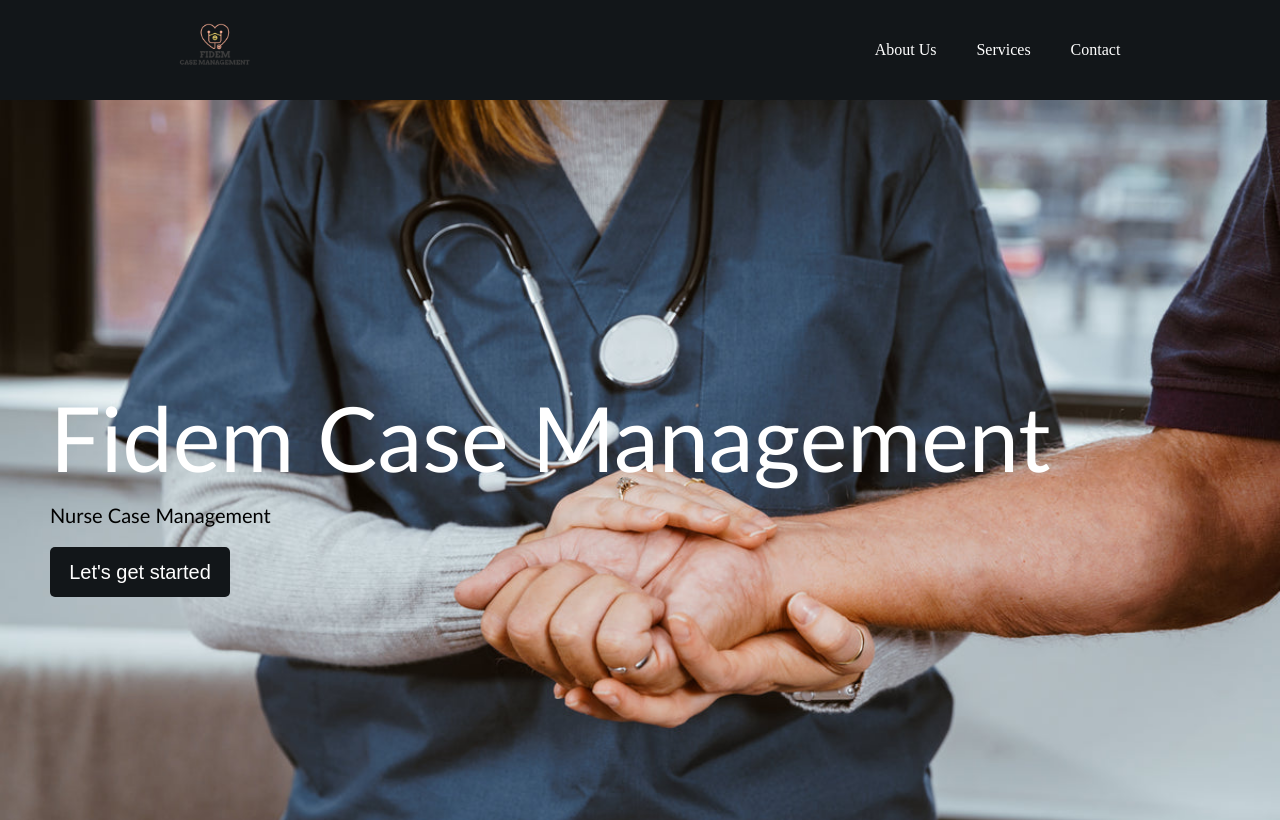
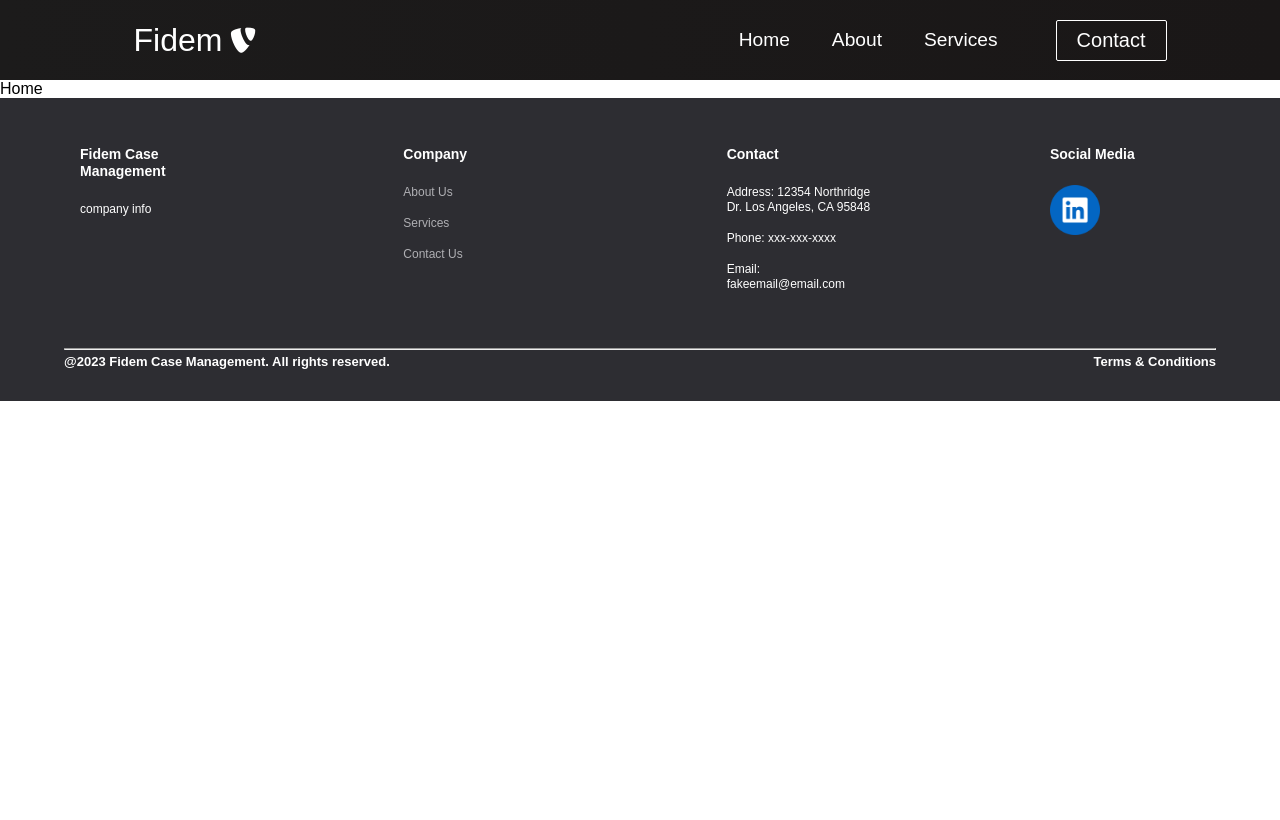
Before and after one commit to aldoibuado/Case-Management, a React (Create React App) app in the folder client/: page / in a window 1280 px wide. Shown: the top 820 px of the page. Built offline with nearby package versions, Linux system fonts and the light colour scheme.

Commit message:
working on making the navbar responsive

```diff
--- a/client/src/App.css
+++ b/client/src/App.css
@@ -1,12 +1,44 @@
-.App {
-  width: 100%;
-  height: auto;
-  display: flex;
-  flex-direction: column;
-  font-family: Arial, Helvetica, sans-serif;
+* {
+  box-sizing: border-box;
+  margin: 0;
+  padding: 0;
+  font-family: 'PT Sans', sans-serif;
 }
 
-body {
-  padding: 0;
-  margin: 0;
+.home,
+.services,
+.products,
+.sign-up {
+  display: flex;
+  height: 90vh;
+  align-items: center;
+  justify-content: center;
+  font-size: 3rem;
 }
+
+.services {
+  background-image: url('./assets//images/nurse.jpg');
+  background-position: center;
+  background-size: cover;
+  background-repeat: no-repeat;
+  color: #fff;
+  font-size: 100px;
+}
+
+.products {
+  background-image: url('./assets//images//nurses.jpg');
+  background-position: center;
+  background-size: fill;
+  background-repeat: no-repeat;
+  color: #fff;
+  font-size: 100px;
+}
+
+.sign-up {
+  background-image: url('./assets/images/nurse-helping-patient.jpg');
+  background-position: center;
+  background-size: cover;
+  background-repeat: no-repeat;
+  color: #fff;
+  font-size: 100px;
+}
--- /dev/null
+++ b/client/src/components/Button.js
@@ -0,0 +1,33 @@
+import React from "react";
+import "../styles/Button.css";
+import { Link } from "react-router-dom";
+
+const STYLES = ["btn--primary", "btn--outline"];
+
+const SIZES = ["btn--medium", "btn--large"];
+
+export const Button = ({
+  children,
+  type,
+  onClick,
+  buttonStyle,
+  buttonSize,
+}) => {
+  const checkButtonStyle = STYLES.includes(buttonStyle)
+    ? buttonStyle
+    : STYLES[0];
+
+  const checkButtonSize = SIZES.includes(buttonSize) ? buttonSize : SIZES[0];
+
+  return (
+    <Link to="/contact" className="btn-mobile">
+      <button
+        className={`btn ${checkButtonStyle} ${checkButtonSize}`}
+        onClick={onClick}
+        type={type}
+      >
+        {children}
+      </button>
+    </Link>
+  );
+};
--- a/client/src/components/Navbar.js
+++ b/client/src/components/Navbar.js
@@ -1,39 +1,73 @@
-import React, { useState } from "react";
-import fidem from "../assets/images/Fidem logo.png";
+import React, { useState, useEffect } from "react";
 import { Link } from "react-router-dom";
-import ReorderIcon from "@material-ui/icons/Reorder";
-import "../styles/Navbar.css";
+import { Button } from './Button';
+import '../styles/Navbar.css';
 
 function Navbar() {
-  const [openLinks, setOpenLinks] = useState(false);
+  const [click, setClick] = useState(false);
+  const [button, setButton] = useState(true);
 
-  const toggleNavbar = () => {
-    setOpenLinks(!openLinks);
+  const handleClick = () => setClick(!click);
+  const closeMobileMenu = () => setClick(false);
+
+  const showButton = () => {
+    if (window.innerWidth <= 960) {
+      setButton(false);
+    } else {
+      setButton(true);
+    }
   };
 
+  useEffect(() => {
+    showButton();
+  }, []);
+
+  window.addEventListener('resize', showButton);
+
   return (
-    <div className="navbar">
-      <div className="leftSide" id={openLinks ? "open" : "close"}>
-        <Link to="/">
-        <img src={fidem} alt="company logo" />
-        </Link>
-        <div className="hiddenLinks">
-          <Link to="/"> Home </Link>
-          <Link to="/about"> About Us </Link>
-          <Link to="/services"> Services </Link>
-          <Link to="/contact"> Contact </Link>
+    <>
+      <nav className="navbar">
+        <div className="navbar-container">
+          <Link to="/" className="navbar-logo" onClick={closeMobileMenu}>
+            Fidem <i className="fab fa-typo3" />
+          </Link>
+          <div className="menu-icon" onClick={handleClick}>
+            <i className={click ? "fas fa-times" : "fas fa-bars"} />
+          </div>
+          <ul className={click ? "nav-menu active" : "nav-menu"}>
+            <li className="nav-item">
+              <Link to="/" className="nav-links" onClick={closeMobileMenu}>
+                Home
+              </Link>
+            </li>
+            <li className="nav-item">
+              <Link to="/about" className="nav-links" onClick={closeMobileMenu}>
+                About
+              </Link>
+            </li>
+            <li className="nav-item">
+              <Link
+                to="/services"
+                className="nav-links"
+                onClick={closeMobileMenu}
+              >
+                Services
+              </Link>
+            </li>
+            <li className="nav-item">
+              <Link
+                to="/contact"
+                className="nav-links-mobile"
+                onClick={closeMobileMenu}
+              >
+                Contact
+              </Link>
+            </li>
+          </ul>
+          {button && <Button buttonStyle="btn--outline">Contact</Button>}
         </div>
-      </div>
-      <div className="rightSide">
-        {/* <Link to="/"> Home </Link> */}
-        <Link to="/about"> About Us </Link>
-        <Link to="/services"> Services </Link>
-        <Link to="/contact"> Contact </Link>
-        <button onClick={toggleNavbar}>
-          <ReorderIcon />
-        </button>
-      </div>
-    </div>
+      </nav>
+    </>
   );
 }
 
--- a/client/src/pages/Home.js
+++ b/client/src/pages/Home.js
@@ -1,24 +1,9 @@
-import React from "react";
-import { Link } from "react-router-dom";
-import photo from "../assets/images/nurse-helping-patient.jpg";
-import "../styles/Home.css";
+import React from 'react';
 
-// TODO: work on adding photos to home page and styling
 function Home() {
   return (
-    <div className="home"  style={{ backgroundImage: `url(${photo})` }}>
-      <div
-        className="headerContainer">
-        <h1> Fidem Case Management </h1>
-        <p>
-          Nurse Case Management
-        </p>
-        <Link to="/contact">
-          <button> Let's get started </button>
-        </Link>
-      </div>
-    </div>
-  );
+    <div>Home</div>
+  )
 }
 
 export default Home;
--- /dev/null
+++ b/client/src/styles/Button.css
@@ -0,0 +1,41 @@
+:root {
+    --primary: #fff;
+}
+
+.btn {
+    padding: 8px 20px;
+    border-radius: 2px;
+    outline: none;
+    border: none;
+    cursor: pointer;
+}
+
+.btn--primary {
+    background-color: var(--primary);
+    color: #242424;
+    border: 1px solid var(--primary);
+}
+
+.btn--outline {
+    background-color: transparent;
+    color: #fff;
+    padding: 8px 20px;
+    border: 1px solid var(--primary);
+    transition: all 0.3s ease-out;
+}
+
+.btn--medium {
+    padding: 8px 20px;
+    font-size: 20px;
+}
+
+.btn--large {
+    padding: 12px 26px;
+    font-size: 20px;
+}
+
+.btn--medium:hover, .btn--large:hover {
+    background: #fff;
+    color: #242424;
+    transition: all 0.3s ease-out;
+}
--- a/client/src/styles/Navbar.css
+++ b/client/src/styles/Navbar.css
@@ -1,103 +1,159 @@
 .navbar {
-    width: 100%;
-    height: 100px;
-    background-color: #121619;
-    display: flex;
-    flex-direction: row;
+  background: linear-gradient(90deg, rgb(28, 27, 27) 0%, rgb(26, 23, 23) 100%);
+  height: 80px;
+  display: flex;
+  justify-content: center;
+  align-items: center;
+  font-size: 1.2rem;
+  position: sticky;
+  top: 0;
+  z-index: 999;
+}
+
+.navbar-container {
+  display: flex;
+  justify-content: center;
+  align-items: center;
+  height: 80px;
+  max-width: 1500px;
+}
+
+.navbar-logo {
+  color: #fff;
+  justify-self: start;
+  margin-left: 20px;
+  cursor: pointer;
+  text-decoration: none;
+  font-size: 2rem;
+  display: flex;
+  align-items: center;
+}
+
+.fa-typo3 {
+  margin-left: 0.5rem;
+  font-size: 1.8rem;
+}
+
+.nav-menu {
+  display: grid;
+  grid-template-columns: repeat(4, auto);
+  grid-gap: 10px;
+  list-style: none;
+  text-align: center;
+  width: 60vw;
+  justify-content: end;
+  margin-right: 2rem;
+}
+
+.nav-item {
+  height: 80px;
+}
+
+.nav-links {
+  color: #fff;
+  display: flex;
+  align-items: center;
+  text-decoration: none;
+  padding: 0.5rem 1rem;
+  height: 100%;
+}
+
+.nav-links:hover {
+  border-bottom: 4px solid #fff;
+  transition: all 0.2s ease-out;
+}
+
+.fa-bars {
+  color: #fff;
+}
+
+.nav-links-mobile {
+  display: none;
+}
+
+.menu-icon {
+  display: none;
+}
+
+@media screen and (max-width: 960px) {
+  .NavbarItems {
+    position: relative;
   }
 
-  .navbar .leftSide {
-    flex: 50%;
-    height: 100%;
+  .nav-menu {
     display: flex;
-    align-items: center;
-    padding-left: 150px;
+    flex-direction: column;
+    width: 100%;
+    height: 90vh;
+    position: absolute;
+    justify-content: flex-start;
+    top: 80px;
+    left: -100%;
+    opacity: 1;
+    transition: all 0.5s ease;
   }
 
-  .navbar .leftSide img {
-    width: 90px;
+  .nav-menu.active {
+    background: #242222;
+    left: 0;
+    opacity: 1;
+    transition: all 0.5s ease;
+    z-index: 1;
   }
 
-  .navbar .rightSide {
-    flex: 50%;
-    height: 100%;
-    display: flex;
-    align-items: center;
-    justify-content: center;
+  .nav-links {
+    text-align: center;
+    padding: 2rem;
+    width: 100%;
+    display: table;
   }
 
-  .navbar a {
-    color: white;
-    text-decoration: none;
-    margin: 20px;
+  .nav-links:hover {
+    background-color: #fff;
+    color: #242424;
+    border-radius: 0;
   }
 
-  .navbar .rightSide button {
-    background-color: transparent;
-    border: none;
-    color: white;
+  .navbar-logo {
+    position: absolute;
+    top: 0;
+    left: 0;
+    transform: translate(25%, 50%);
+  }
+
+  .menu-icon {
+    display: block;
+    position: absolute;
+    top: 0;
+    right: 0;
+    transform: translate(-100%, 60%);
+    font-size: 1.8rem;
     cursor: pointer;
   }
 
-  .navbar .rightSide svg {
-    font-size: 40px;
+  .fa-times {
+    color: #fff;
+    font-size: 2rem;
   }
 
-  .navbar #open {
-    padding-left: 0px;
-  }
-  .navbar #open img {
-    display: none;
+  .nav-links-mobile {
+    display: block;
+    text-align: center;
+    margin: 2rem auto;
+    border-radius: 4px;
+    width: 80%;
+    text-decoration: none;
+    font-size: 1.5rem;
+    background-color: transparent;
+    color: #fff;
+    padding: 14px 20px;
+    border: 1px solid #fff;
+    transition: all 0.3s ease-out;
   }
 
-  .navbar #close img {
-    display: inherit;
+  .nav-links-mobile:hover {
+    background: #fff;
+    color: #242424;
+    transition: 250ms;
   }
-
-  .navbar #open .hiddenLinks {
-    display: inherit;
-    margin-left: 30px;
-  }
-
-  .navbar #close .hiddenLinks {
-    display: none;
-  }
-
-  .navbar #open a {
-    width: 70px;
-    margin: 5px;
-  }
-
-  @media only screen and (max-width: 900px) {
-    .navbar .rightSide a {
-      width: 70px;
-    }
-    .navbar .leftSide {
-      padding-left: 50px;
-    }
-  }
-
-  @media only screen and (max-width: 600px) {
-    .navbar .rightSide a {
-      display: none;
-    }
-
-    .navbar .rightSide {
-      justify-content: flex-end;
-      padding-right: 50px;
-    }
-
-    .navbar .rightSide button {
-      display: inherit;
-    }
-  }
-
-  @media only screen and (min-width: 600px) {
-    .navbar .rightSide button {
-      display: none;
-    }
-
-    .hiddenLinks {
-      display: none;
-    }
-  }
+}
```
